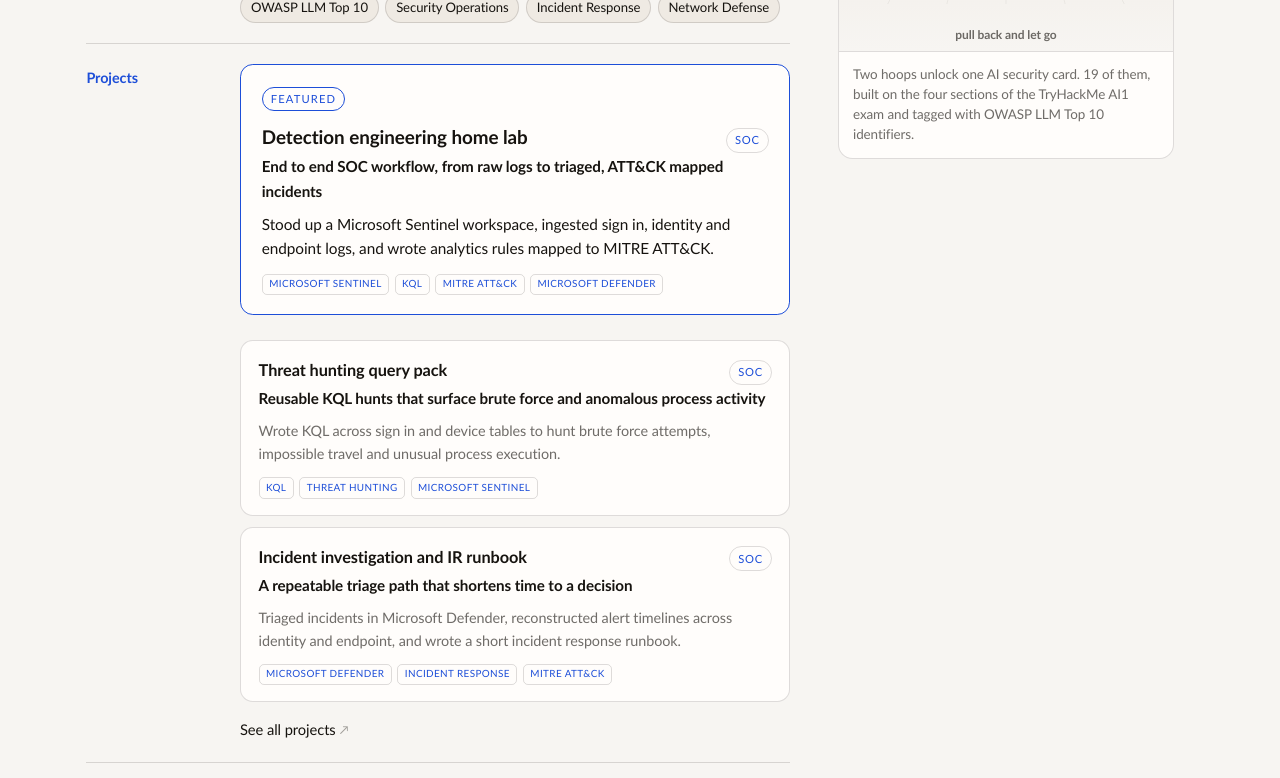
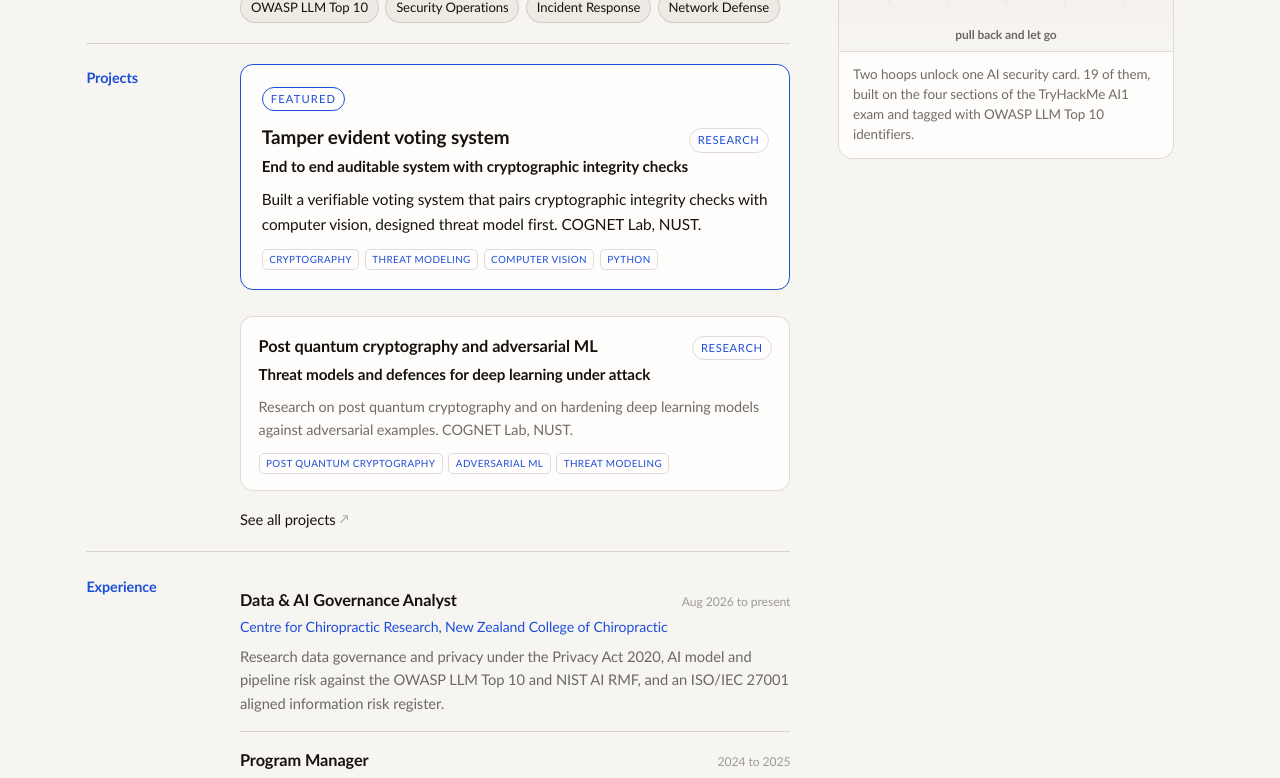
Before and after one commit to Umair-JM/Umair-JM.github.io, a React (Vite) app: page / in a window 1280 px wide. Shown: the part 520-1298 px from the top of the page. Built offline with nearby package versions, Linux system fonts and the light colour scheme.

Commit message:
Keep only work actually done: drop the SOC lab and networking projects and the unused SIEM tools

```diff
--- a/src/components/Hoops.jsx
+++ b/src/components/Hoops.jsx
@@ -404,7 +404,6 @@
   const card = unlocked > 0 ? CARDS[unlocked - 1] : null;
   const toNext = HOOPS_PER_CARD - (made % HOOPS_PER_CARD);
   const pitch = unlocked >= CARDS_BEFORE_PITCH;
-  const deckDone = unlocked >= CARDS.length;
 
   return (
     <div className="hoops-card" ref={wrapRef}>
@@ -426,7 +425,7 @@
             <p>{card.body}</p>
             {pitch ? (
               <p className="hoops-pitch">
-                {deckDone ? "That is the whole deck." : `That is ${unlocked} cards.`} For the rest of it,{" "}
+                For further information,{" "}
                 <a href={`mailto:${profile.email}?subject=AI%20security%20work`}>hire me</a>.
               </p>
             ) : (
--- a/src/data.js
+++ b/src/data.js
@@ -26,7 +26,6 @@
 
 export const stack = {
   "Governance & risk": ["ISO/IEC 27001", "NIST AI RMF", "NIST CSF", "Privacy Act 2020", "OWASP LLM Top 10", "MITRE ATT&CK"],
-  "Security operations": ["Microsoft Sentinel", "Splunk", "KQL", "Microsoft Defender"],
   Networking: ["TCP/IP", "Routing & Switching", "VLANs", "Subnetting", "Firewalls", "IDS / IPS", "ACLs", "Cisco IOS"],
   Tooling: ["Python", "PowerShell", "Bash", "Nmap", "Wireshark", "Burp Suite", "Nessus"],
 };
@@ -74,59 +73,23 @@
 // Real work, framed by outcome. `featured` surfaces the lead project.
 export const projects = [
   {
-    title: "Detection engineering home lab",
-    domain: "Security operations",
-    cert: "SOC",
-    featured: true,
-    outcome: "End to end SOC workflow, from raw logs to triaged, ATT&CK mapped incidents",
-    blurb:
-      "Stood up a Microsoft Sentinel workspace, ingested sign in, identity and endpoint logs, and wrote analytics rules mapped to MITRE ATT&CK.",
-    tags: ["Microsoft Sentinel", "KQL", "MITRE ATT&CK", "Microsoft Defender"],
-  },
-  {
-    title: "Threat hunting query pack",
-    domain: "Security operations",
-    cert: "SOC",
-    outcome: "Reusable KQL hunts that surface brute force and anomalous process activity",
-    blurb:
-      "Wrote KQL across sign in and device tables to hunt brute force attempts, impossible travel and unusual process execution.",
-    tags: ["KQL", "Threat hunting", "Microsoft Sentinel"],
-  },
-  {
-    title: "Incident investigation and IR runbook",
-    domain: "Security operations",
-    cert: "SOC",
-    outcome: "A repeatable triage path that shortens time to a decision",
-    blurb:
-      "Triaged incidents in Microsoft Defender, reconstructed alert timelines across identity and endpoint, and wrote a short incident response runbook.",
-    tags: ["Microsoft Defender", "Incident Response", "MITRE ATT&CK"],
-  },
-  {
     title: "Tamper evident voting system",
     domain: "Applied security research",
     cert: "Research",
+    featured: true,
     outcome: "End to end auditable system with cryptographic integrity checks",
     blurb:
-      "Built a verifiable voting system that pairs cryptographic integrity checks with computer vision, designed threat model first.",
+      "Built a verifiable voting system that pairs cryptographic integrity checks with computer vision, designed threat model first. COGNET Lab, NUST.",
     tags: ["Cryptography", "Threat modeling", "Computer vision", "Python"],
   },
   {
-    title: "Segmented enterprise network",
-    domain: "Networking",
-    cert: "Network",
-    outcome: "A defensible network design with isolation built in, not bolted on",
+    title: "Post quantum cryptography and adversarial ML",
+    domain: "Applied security research",
+    cert: "Research",
+    outcome: "Threat models and defences for deep learning under attack",
     blurb:
-      "Designed a segmented network with VLANs, 802.1Q trunking and inter VLAN routing, then hardened the access layer.",
-    tags: ["VLANs", "Inter VLAN routing", "Port security", "Cisco IOS"],
-  },
-  {
-    title: "OSPF routing with ACL filtering",
-    domain: "Networking",
-    cert: "Network",
-    outcome: "Dynamic routing plus least privilege traffic control between segments",
-    blurb:
-      "Configured OSPF across a multi segment topology, then applied access control lists to enforce least privilege traffic flow.",
-    tags: ["OSPF", "ACLs", "Routing & switching", "Packet Tracer"],
+      "Research on post quantum cryptography and on hardening deep learning models against adversarial examples. COGNET Lab, NUST.",
+    tags: ["Post quantum cryptography", "Adversarial ML", "Threat modeling"],
   },
 ];
 
--- a/src/pages/Home.jsx
+++ b/src/pages/Home.jsx
@@ -34,9 +34,8 @@
 
 export default function Home() {
   const featured = projects.find((p) => p.featured);
-  // SOC projects stay up top: they are the hands-on evidence behind the
-  // governance + security positioning.
-  const topProjects = projects.filter((p) => p !== featured && p.domain === "Security operations").slice(0, 2);
+  // The next two real projects sit under the featured one.
+  const topProjects = projects.filter((p) => p !== featured).slice(0, 2);
 
   return (
     <div className="home-grid">
--- a/src/pages/Playground.jsx
+++ b/src/pages/Playground.jsx
@@ -2,8 +2,8 @@
 import { Reveal, Stagger, StaggerItem, SpotlightCard } from "../lib/motion.jsx";
 import Footer from "../components/Footer.jsx";
 
-// Order the domain groups so security leads, networking follows, research closes.
-const ORDER = ["Security operations", "Networking", "Applied security research"];
+// Order the domain groups: research leads, networking follows.
+const ORDER = ["Applied security research"];
 
 function group(list) {
   const byDomain = {};
```
